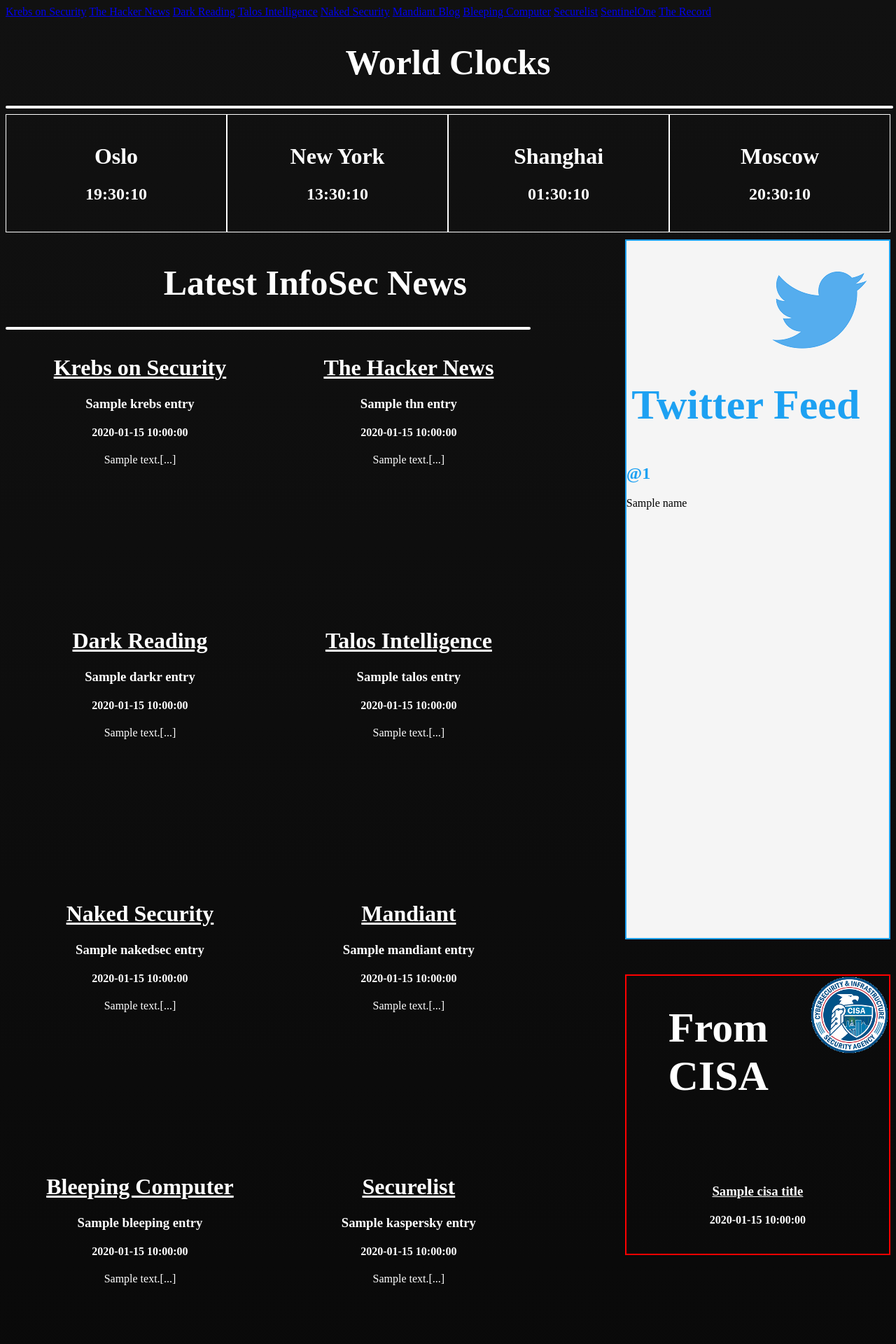
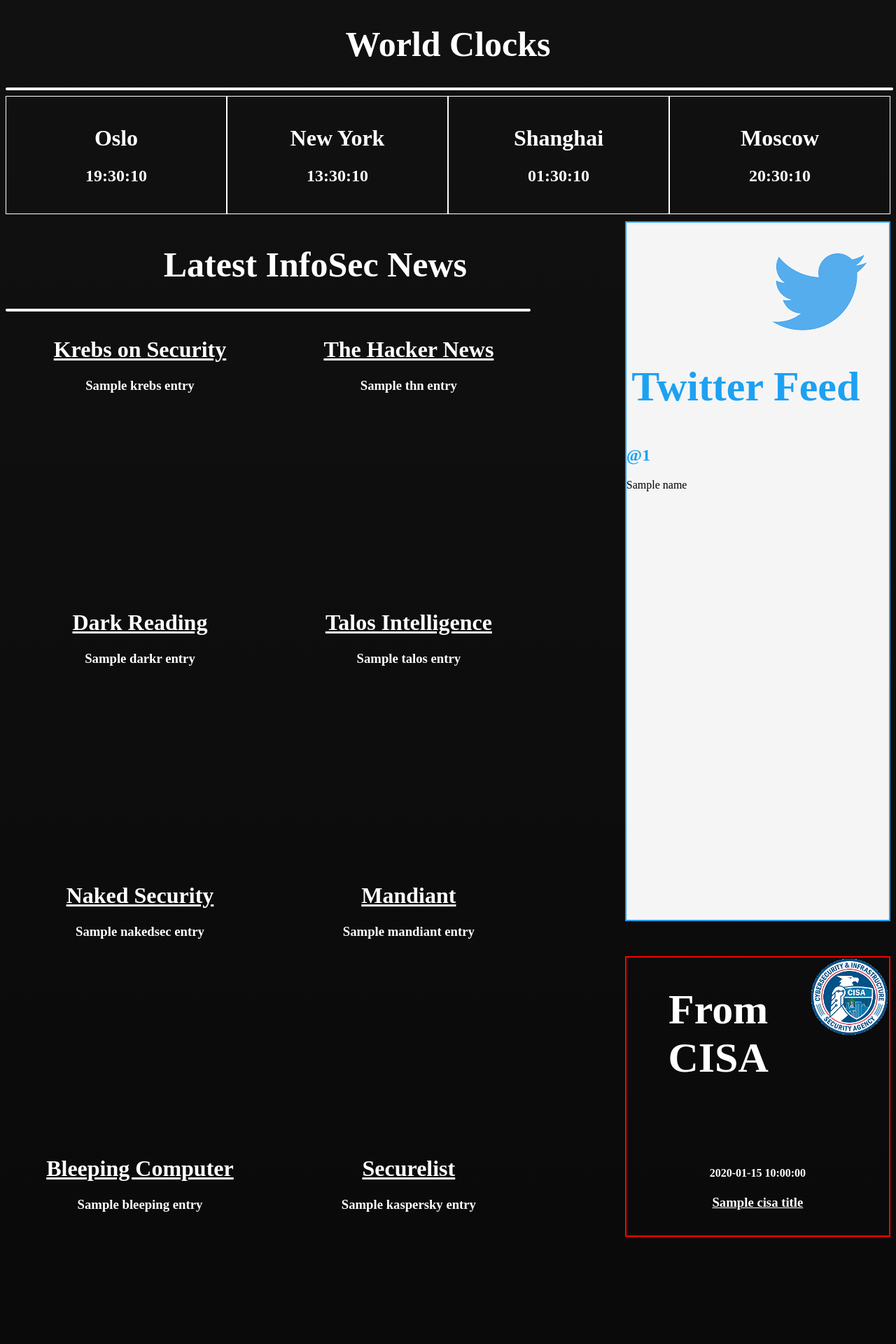
Before and after one commit to Vinmannen/OSINT, a Flask app: template templates/index.html in a window 1280 px wide. Shown: the top 1920 px of the page at 70% size. Run offline with Flask 2, Linux system fonts and the light colour scheme; the template is opened without the code that fills it: most values are stand-ins (such as "Sample title", 1, 10 or a date in 2020).

Commit message:
Update index.html

```diff
--- a/templates/index.html
+++ b/templates/index.html
@@ -9,19 +9,6 @@
 </head>
 
 <body>
-    <div class="topNav">
-        <a href="https://krebsonsecurity.com/">Krebs on Security</a>
-        <a href="https://thehackernews.com/">The Hacker News</a>
-        <a href="https://www.darkreading.com/">Dark Reading</a>
-        <a href="https://blog.talosintelligence.com/">Talos Intelligence</a>
-        <a href="https://nakedsecurity.sophos.com/">Naked Security</a>
-        <a href="https://www.mandiant.com/resources/blog">Mandiant Blog</a>
-        <a href="https://www.bleepingcomputer.com/">Bleeping Computer</a>
-        <a href="https://securelist.com/">Securelist</a>
-        <a href="https://www.sentinelone.com/blog/">SentinelOne</a>
-        <a href="https://therecord.media/">The Record</a>
-    </div>
-
     <div class="clock_header">
         <h1>World Clocks</h1>
         <hr>
@@ -64,102 +51,72 @@
 
     <div class="newsBox">
         <div class="entry">
-            <h1>Krebs on Security</h1>
+            <h1><a href="https://krebsonsecurity.com/">Krebs on Security</a></h1>
             {%for i in krebs_entry%}
             <h3><a href="{{i.link}}" target="_blank">{{i.title}}</a></h3>
-              <h4>{{i.published[0:25]}}</h4>
-              <p>{{i.summary[0:180]}}[...]</p>
-              <br/>
               {%endfor%}
         </div>
 
         <div class="entry">
-            <h1>The Hacker News</h1>
+            <h1><a href="https://thehackernews.com/">The Hacker News</a></h1>
             {%for i in thn_entry%}
             <h3><a href="{{i.link}}" target="_blank">{{i.title}}</a></h3>
-             <h4>{{i.published[0:25]}}</h4>
-             <p>{{i.summary[0:180]}}[...]</p>
-             <br/>
                {%endfor%}
         </div>
 
         <div class="entry">
-            <h1>Dark Reading</h1>
+            <h1><a href="https://www.darkreading.com/">Dark Reading</a></h1>
             {%for i in darkr_entry%}
             <h3><a href="{{i.link}}" target="_blank">{{i.title}}</a></h3>
-             <h4>{{i.published[0:25]}}</h4>
-             <p>{{i.summary[0:180]}}[...]</p>
-             <br/>
                {%endfor%}
         </div>
 
         <div class="entry">
-            <h1>Talos Intelligence</h1>
+            <h1><a href="https://blog.talosintelligence.com/">Talos Intelligence</a></h1>
             {%for i in talos_entry%}
             <h3><a href="{{i.link}}" target="_blank">{{i.title}}</a></h3>
-             <h4>{{i.published[0:25]}}</h4>
-             <p>{{i.summary[0:180]}}[...]</p>
-             <br/>
                {%endfor%}
         </div>
 
         <div class="entry">
-            <h1>Naked Security</h1>
+            <h1><a href="https://nakedsecurity.sophos.com/">Naked Security</a></h1>
             {%for i in nakedsec_entry%}
             <h3><a href="{{i.link}}" target="_blank">{{i.title}}</a></h3>
-             <h4>{{i.published[0:25]}}</h4>
-             <p>{{i.summary[0:180]}}[...]</p>
-             <br/>
                {%endfor%}
         </div>
 
         <div class="entry">
-            <h1>Mandiant</h1>
+            <h1><a href="https://www.mandiant.com/resources/blog">Mandiant</a></h1>
             {%for i in mandiant_entry%}
             <h3><a href="{{i.link}}" target="_blank">{{i.title}}</a></h3>
-             <h4>{{i.published[0:25]}}</h4>
-             <p>{{i.summary[0:180].replace("<p>", "").replace("</p>", "").replace("<span>", "").replace("</span>", "")}}[...]</p>
-             <br/>
                {%endfor%}
         </div>
 
         <div class="entry">
-            <h1>Bleeping Computer</h1>
+            <h1><a href="https://www.bleepingcomputer.com/">Bleeping Computer</a></h1>
             {%for i in bleeping_entry%}
             <h3><a href="{{i.link}}" target="_blank">{{i.title}}</a></h3>
-             <h4>{{i.published[0:25]}}</h4>
-             <p>{{i.summary[0:180]}}[...]</p>
-             <br/>
                {%endfor%}
         </div>
 
         <div class="entry">
-            <h1>Securelist</h1>
+            <h1><a href="https://securelist.com/">Securelist</a></h1>
             {%for i in kaspersky_entry%}
             <h3><a href="{{i.link}}" target="_blank">{{i.title}}</a></h3>
-             <h4>{{i.published[0:25]}}</h4>
-             <p>{{i.summary[0:180]}}[...]</p>
-             <br/>
                {%endfor%}
         </div>
 
          <div class="entry">
-            <h1>SentinelOne</h1>
+            <h1><a href="https://www.sentinelone.com/blog/">SentinelOne</a></h1>
             {%for i in sentinelone_entry%}
             <h3><a href="{{i.link}}" target="_blank">{{i.title}}</a></h3>
-             <h4>{{i.published[0:25]}}</h4>
-             <p>{{i.summary[0:180]}}[...]</p>
-             <br/>
                {%endfor%}
         </div>
 
         <div class="entry">
-            <h1>The Record</h1>
+            <h1><a href="https://therecord.media/">The Record</a></h1>
             {%for i in therecord_entry%}
             <h3><a href="{{i.link}}" target="_blank">{{i.title}}</a></h3>
-             <h4>{{i.published[0:25]}}</h4>
-             <p>{{therecord_summary[loop.index0]}}[...]</p>
-             <br/>
                {%endfor%}
         </div>
     </div>
@@ -169,8 +126,8 @@
         <h1>From CISA</h1>
         <div class="cisaWrapper">
             {%for i in cisa_entry%}
+            <h4>{{i.published}}</h4>
             <h3><a href="{{i.link}}" target="_blank">{{cisa_titles[loop.index0]}}</a></h3>
-            <h4>{{i.published}}</h4>
             <br/>
             {%endfor%}
         </div>
```
Lines whose indentation alone changed are shown as unchanged.
